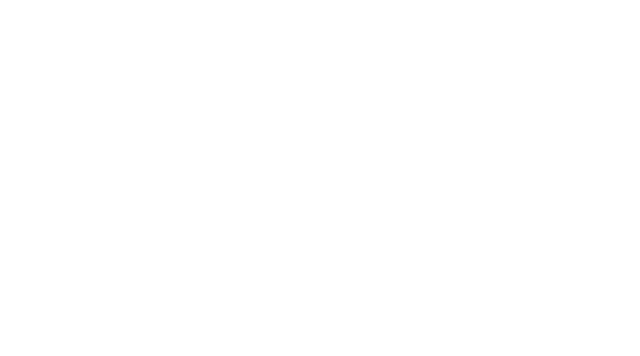
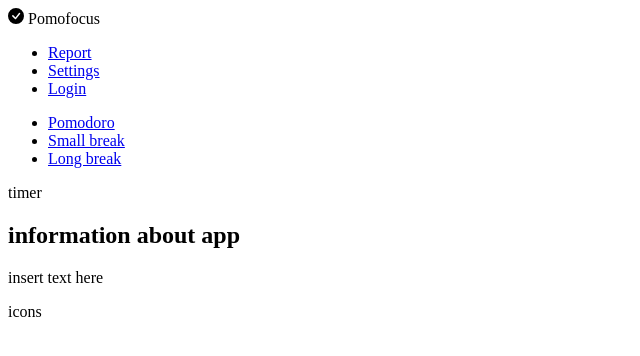
Before and after one commit to cdianne/pomodoro, a plain HTML site: page index.html in a window 1280 px wide. Shown: the whole page, without its empty margins (0-640 px from the left). Drawn offline with Linux system fonts and the light colour scheme.

Commit message:
structure mostly done

```diff
--- a/index.html
+++ b/index.html
@@ -10,6 +10,42 @@
 </head>
 
 <body>
+    <header>
+        <div class="logo">
+            <svg xmlns="http://www.w3.org/2000/svg" width="16" height="16" fill="currentColor"
+                class="bi bi-check-circle-fill" viewBox="0 0 16 16">
+                <path
+                    d="M16 8A8 8 0 1 1 0 8a8 8 0 0 1 16 0zm-3.97-3.03a.75.75 0 0 0-1.08.022L7.477 9.417 5.384 7.323a.75.75 0 0 0-1.06 1.06L6.97 11.03a.75.75 0 0 0 1.079-.02l3.992-4.99a.75.75 0 0 0-.01-1.05z" />
+            </svg> Pomofocus
+        </div>
+        <div class="navbar-links">
+            <ul>
+                <li><a href="#"> Report </a></li>
+                <li><a href="#"> Settings </a></li>
+                <li><a href="#">Login</a></li>
+
+            </ul>
+        </div>
+    </header>
+    <section class="pomodoro" id="redpart">
+        <div class="timer">
+            <ul>
+                <li><a href="#"> Pomodoro </a></li>
+                <li><a href="#"> Small break </a></li>
+                <li><a href="#">Long break</a></li>
+
+            </ul>
+            <p> timer</p>
+        </div>
+    </section>
+    <section class="info">
+        <h2>information about app</h2>
+        <p>insert text here</p>
+    </section>
+    <footer>
+        icons
+    </footer>
+
     <script src="index.js"></script>
 </body>
 
```
